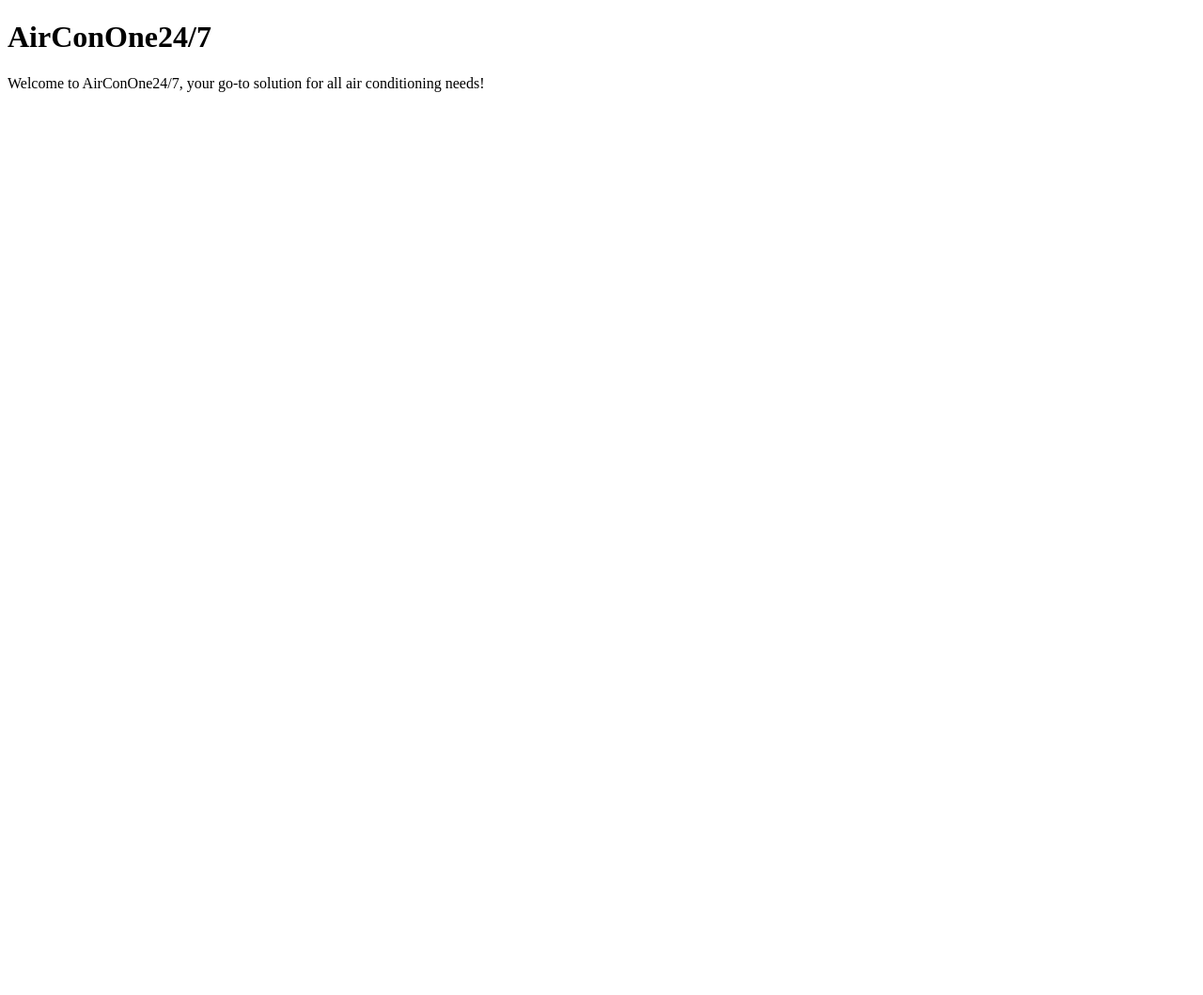
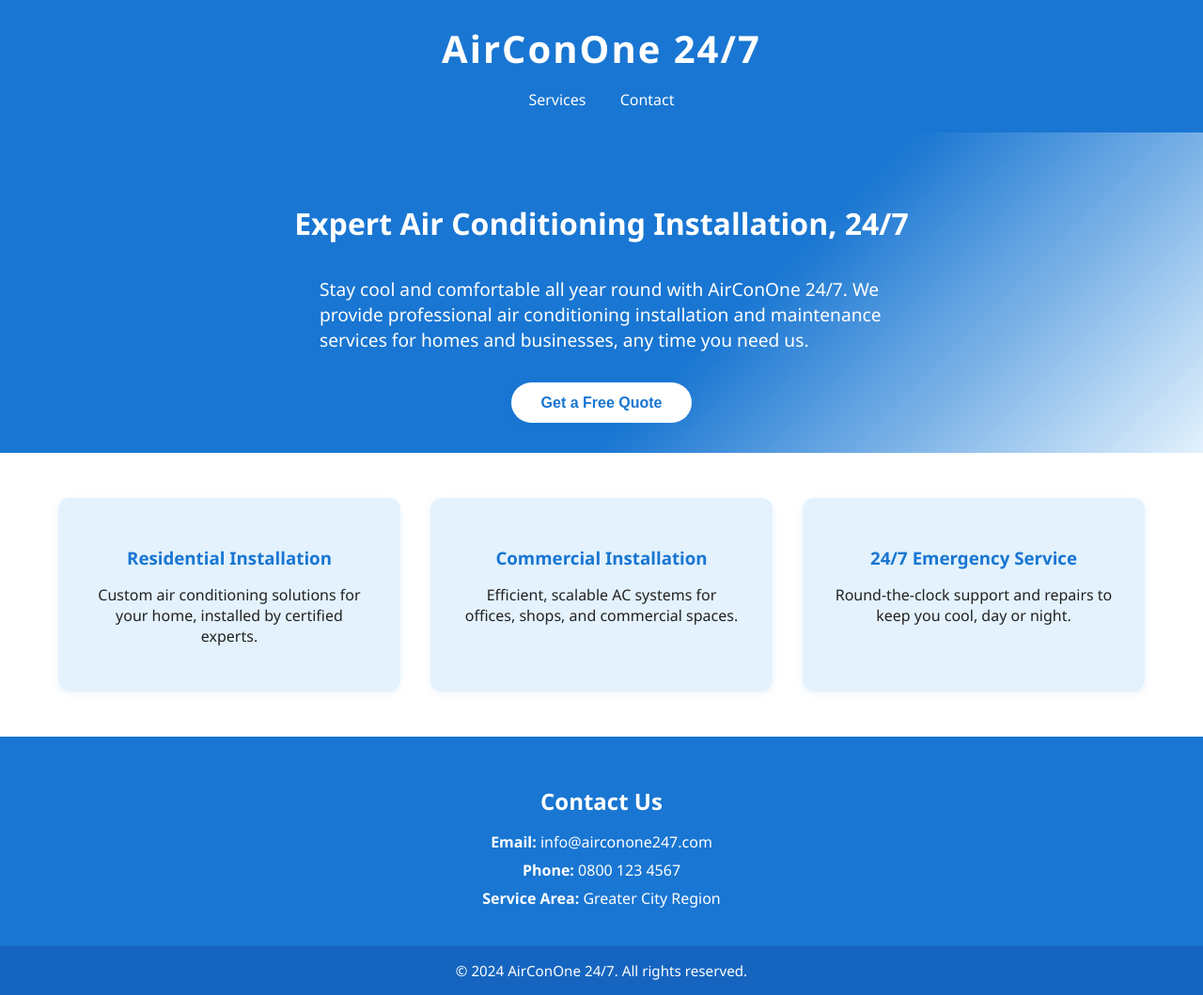
Before and after one commit to glennss/airconone247, a plain HTML site: page index.html in a window 1280 px wide. Shown: the whole page at 94% size. Before the commit the page ends 800 px from the top, so only its background shows below. Drawn offline with Linux system fonts and the light colour scheme.

Commit message:
Update index.html

```diff
--- a/index.html
+++ b/index.html
@@ -1,6 +1,169 @@
 <!DOCTYPE html>
-<html>
+<html lang="en">
+<head>
+    <meta charset="UTF-8">
+    <meta name="viewport" content="width=device-width,initial-scale=1.0">
+    <title>AirConOne 24/7 | Air Conditioning Installation</title>
+    <style>
+        :root {
+            --primary: #1976d2;
+            --secondary: #ffffff;
+            --accent: #e3f2fd;
+            --text: #222;
+        }
+        body {
+            margin: 0;
+            font-family: 'Segoe UI', Arial, sans-serif;
+            background: var(--accent);
+            color: var(--text);
+        }
+        header {
+            background: var(--primary);
+            color: var(--secondary);
+            padding: 1.5rem 0;
+            text-align: center;
+            box-shadow: 0 2px 8px rgba(25, 118, 210, 0.1);
+        }
+        header h1 {
+            margin: 0;
+            font-size: 2.5rem;
+            letter-spacing: 2px;
+        }
+        nav {
+            margin-top: 1rem;
+        }
+        nav a {
+            color: var(--secondary);
+            text-decoration: none;
+            margin: 0 1rem;
+            font-weight: 500;
+            transition: color 0.2s;
+        }
+        nav a:hover {
+            color: #bbdefb;
+        }
+        .hero {
+            display: flex;
+            flex-direction: column;
+            align-items: center;
+            justify-content: center;
+            padding: 3rem 1rem 2rem 1rem;
+            background: linear-gradient(135deg, #1976d2 60%, #e3f2fd 100%);
+            color: var(--secondary);
+        }
+        .hero h2 {
+            font-size: 2rem;
+            margin-bottom: 1rem;
+        }
+        .hero p {
+            font-size: 1.2rem;
+            max-width: 600px;
+            margin-bottom: 2rem;
+        }
+        .cta-btn {
+            background: var(--secondary);
+            color: var(--primary);
+            border: none;
+            padding: 0.8rem 2rem;
+            border-radius: 25px;
+            font-size: 1rem;
+            font-weight: bold;
+            cursor: pointer;
+            box-shadow: 0 2px 8px rgba(25, 118, 210, 0.15);
+            transition: background 0.2s, color 0.2s;
+        }
+        .cta-btn:hover {
+            background: #bbdefb;
+            color: #0d47a1;
+        }
+        .services {
+            display: flex;
+            flex-wrap: wrap;
+            justify-content: center;
+            gap: 2rem;
+            padding: 3rem 1rem;
+            background: var(--secondary);
+        }
+        .service-card {
+            background: var(--accent);
+            border-radius: 12px;
+            box-shadow: 0 2px 8px rgba(25, 118, 210, 0.08);
+            padding: 2rem;
+            max-width: 300px;
+            text-align: center;
+            transition: transform 0.2s;
+        }
+        .service-card:hover {
+            transform: translateY(-5px) scale(1.03);
+        }
+        .service-card h3 {
+            color: var(--primary);
+            margin-bottom: 1rem;
+        }
+        .contact {
+            background: var(--primary);
+            color: var(--secondary);
+            padding: 2rem 1rem;
+            text-align: center;
+        }
+        .contact h2 {
+            margin-bottom: 1rem;
+        }
+        .contact p {
+            margin: 0.5rem 0;
+        }
+        footer {
+            background: #1565c0;
+            color: var(--secondary);
+            text-align: center;
+            padding: 1rem 0;
+            font-size: 0.95rem;
+        }
+        @media (max-width: 800px) {
+            .services {
+                flex-direction: column;
+                align-items: center;
+            }
+        }
+    </style>
+</head>
 <body>
-<h1>AirConOne24/7</h1>
-<p>Welcome to AirConOne24/7, your go-to solution for all air conditioning needs!</p></body>
+    <header>
+        <h1>AirConOne 24/7</h1>
+        <nav>
+            <a href="#services">Services</a>
+            <a href="#contact">Contact</a>
+        </nav>
+    </header>
+    <section class="hero">
+        <h2>Expert Air Conditioning Installation, 24/7</h2>
+        <p>
+            Stay cool and comfortable all year round with AirConOne 24/7. We provide professional air conditioning installation and maintenance services for homes and businesses, any time you need us.
+        </p>
+        <a href="#contact"><button class="cta-btn">Get a Free Quote</button></a>
+    </section>
+    <section class="services" id="services">
+        <div class="service-card">
+            <h3>Residential Installation</h3>
+            <p>Custom air conditioning solutions for your home, installed by certified experts.</p>
+        </div>
+        <div class="service-card">
+            <h3>Commercial Installation</h3>
+            <p>Efficient, scalable AC systems for offices, shops, and commercial spaces.</p>
+        </div>
+        <div class="service-card">
+            <h3>24/7 Emergency Service</h3>
+            <p>Round-the-clock support and repairs to keep you cool, day or night.</p>
+        </div>
+    </section>
+    <section class="contact" id="contact">
+        <h2>Contact Us</h2>
+        <p><strong>Email:</strong> info@airconone247.com</p>
+        <p><strong>Phone:</strong> 0800 123 4567</p>
+        <p><strong>Service Area:</strong> Greater City Region</p>
+    </section>
+    <footer>
+        &copy; 2024 AirConOne 24/7. All rights reserved.
+    </footer>
+</body>
 </html>
```
